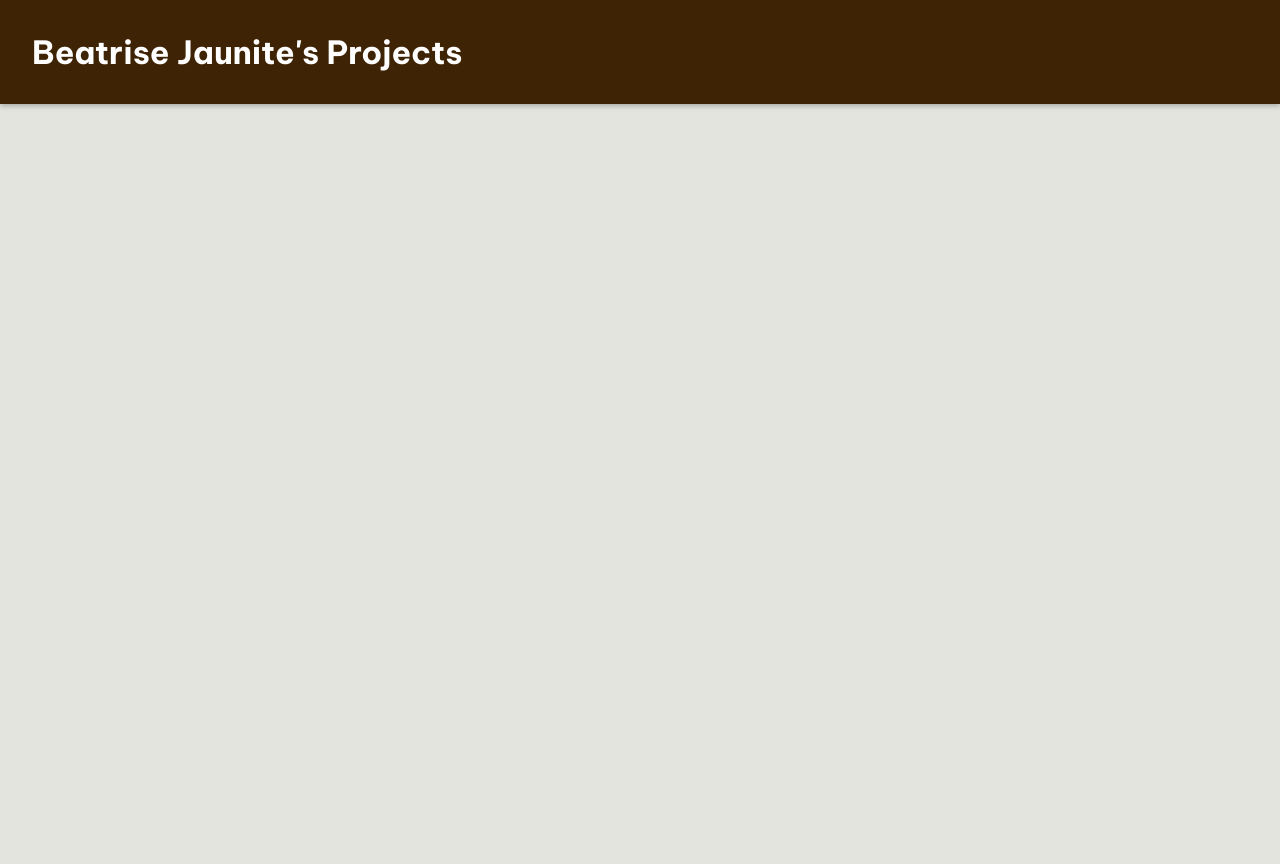
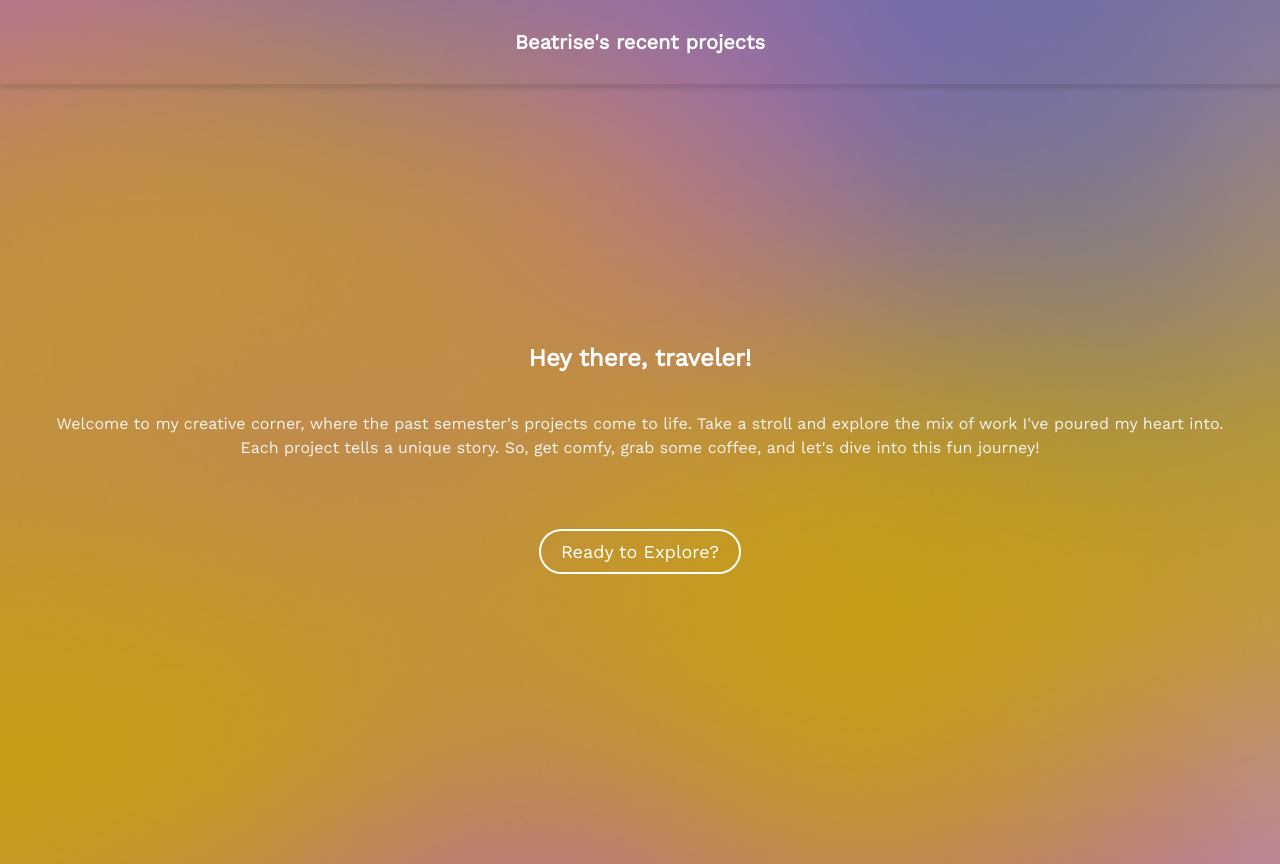
Before and after one commit to betaja/exam, a plain HTML site: page index.html in a window 1280 px wide. Before the commit the page ends 800 px from the top, so only its background shows below. Drawn offline with nearby package versions, Linux system fonts and the light colour scheme; no server answers.

Commit message:
update 1

```diff
--- a/app.css
+++ b/app.css
@@ -2,33 +2,34 @@ html,
 body {
   margin: 0;
   padding: 0;
-  font-family: "Be Vietnam Pro", Arial, Helvetica, sans-serif;
-  background-color: #e4e4de;
+  font-family: "Work Sans", sans-serif;
+  background-color: #30216e;
+}
+
+body {
+  background-image: url("img/background.png"); /* Replace 'path/to/your/image.jpg' with the path to your image */
+  background-size: cover; /* Ensure the background image covers the entire viewport */
+  background-position: center; /* Center the background image */
+  background-repeat: no-repeat; /* Do not repeat the background image */
+  font-family: "Work Sans", sans-serif; /* Apply font family */
+  margin: 0; /* Remove default margin */
+  padding: 0; /* Remove default padding */
 }
 
 a {
-  color: rgb(38, 76, 89);
-}
-
-header {
-  background-color: #3f2305;
-  box-shadow: 0 2px 5px rgba(0, 0, 0, 0.25);
-}
-
-header h1 {
-  color: white;
-  padding: 1em;
-  margin: 0;
+  color: rgb(255, 255, 255);
 }
 
 p {
   line-height: 1.5em;
   font-weight: 200;
+  color: whitesmoke;
+  margin: 30px;
 }
 
 .grid {
   display: grid;
-  grid-template-columns: 1fr 1fr 1fr;
+  grid-template-columns: 1fr;
   gap: 1em;
   padding: 2em;
 }
@@ -36,7 +37,6 @@ p {
 .grid-item {
   box-shadow: 1px 1px 8px rgba(0, 0, 0, 0.25);
   padding: 1.5em;
-  background-color: #f1f1f1;
   transition: 0.5s;
   animation: fadeIn 0.5s;
   border-radius: 10px;
@@ -61,3 +61,91 @@ p {
     opacity: 1;
   }
 }
+
+/* Styling for the header */
+header {
+  padding: 10px;
+  box-shadow: 0 5px 4px rgba(0, 0, 0, 0.1);
+}
+
+header h1 {
+  text-align: center;
+  font-weight: 900;
+  font-size: 20px;
+  color: rgb(255, 255, 255);
+  padding: 1em;
+  margin: 0;
+}
+
+h1 {
+  color: white;
+  padding: 10px;
+}
+
+/* Styling for the about section */
+#about-section {
+  justify-content: center;
+  text-align: center;
+  align-content: center;
+  margin: 10px;
+  height: 90vh;
+}
+
+#posts-grid {
+  display: flex;
+  flex-direction: column;
+  align-items: center; /* Center the cards horizontally */
+  gap: 20px; /* Space between the cards */
+  padding: 20px;
+}
+
+/* Styling for individual UI cards */
+.grid-item {
+  display: flex;
+  flex-direction: row;
+  align-items: center;
+  align-self: center;
+  width: 100%; /* Make each card take the full width of its container */
+  max-width: 1300px; /* Optionally, set a max width for each card */
+  border: 1px solid #ccc;
+  padding: 20px;
+  box-shadow: 0 4px 8px rgba(0, 0, 0, 0.1);
+}
+
+/* Styling for the image within the card */
+.grid-item img {
+  max-width: 350px; /* Set a fixed max width for the image */
+  margin-right: 20px; /* Space between the image and the text */
+}
+
+/* Styling for the text within the card */
+.grid-item div {
+  display: flex;
+  flex-direction: column;
+}
+
+.grid-item h2,
+.grid-item p {
+  margin: 5px 0; /* Adjust margin to reduce spacing */
+}
+
+/* "Ready to explore?" button */
+.explore-button {
+  font-family: Work Sans;
+  cursor: pointer;
+  display: inline-block;
+  padding: 10px 20px;
+  margin: 20px 0;
+  border: 2px solid white;
+  background-color: transparent;
+  border-radius: 25px; /* Rounded corners */
+  color: white;
+  text-decoration: none;
+  font-size: 18px;
+  transition: background-color 0.3s, color 0.3s;
+}
+
+.explore-button:hover {
+  background-color: white;
+  color: #333;
+}
--- a/app.js
+++ b/app.js
@@ -28,14 +28,23 @@ function displayPostsGrid(posts) {
       `
       <article class="grid-item">
         <img src="${post.acf.image}" alt="${post.title.rendered}" />
+        <div>
         <h2>${post.title.rendered}</h2>
         <p> ${post.acf.type}</p>
         <br>
-        <p><strong>Project description:</strong> ${post.acf.description}</p>
+        <p>${post.acf.description}</p>
         <p><strong>Client:</strong> ${post.acf.client}</p>
         <a href="${post.acf.link}" target="_blank">View Project</a>
+        </div>
       </article>
       `
     );
   }
 }
+
+//extras
+
+// Function to scroll smoothly to the projects section
+function scrollToProjects() {
+  document.getElementById("posts-grid").scrollIntoView({ behavior: "smooth" });
+}
--- a/index.html
+++ b/index.html
@@ -7,17 +7,33 @@
     <meta name="description" content="My Projects" />
     <link rel="stylesheet" href="app.css" />
     <link rel="shortcut icon" href="img/faviconMH.png" type="image/x-icon" />
-    <title>My Projects</title>
+    <title>bea's projects</title>
+    <link rel="preconnect" href="https://fonts.googleapis.com" />
+    <link rel="preconnect" href="https://fonts.gstatic.com" crossorigin />
     <link
-      href="https://fonts.googleapis.com/css2?family=Be+Vietnam+Pro:ital,wght@0,100;0,200;0,300;0,400;0,500;0,600;0,700;0,800;0,900;1,100;1,200;1,300;1,400;1,500;1,600;1,700;1,800;1,900&display=swap"
+      href="https://fonts.googleapis.com/css2?family=Work+Sans&display=swap"
       rel="stylesheet"
     />
   </head>
 
   <body>
     <header>
-      <h1>Beatrise Jaunite's Projects</h1>
+      <h1>Beatrise's recent projects</h1>
     </header>
+
+    <section id="about-section">
+      <h1>Hey there, traveler!</h1>
+      <p>
+        Welcome to my creative corner, where the past semester's projects come
+        to life. Take a stroll and explore the mix of work I've poured my heart
+        into. Each project tells a unique story. So, get comfy, grab some
+        coffee, and let's dive into this fun journey!
+      </p>
+      <br />
+      <button class="explore-button" onclick="scrollToProjects()">
+        Ready to Explore?
+      </button>
+    </section>
 
     <section id="posts-grid" class="grid"></section>
 
```
Also changed, not shown: img/background.png (added).
